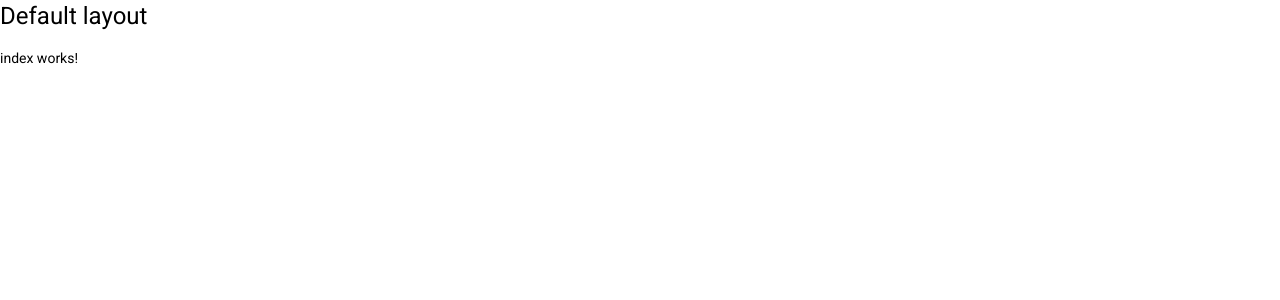
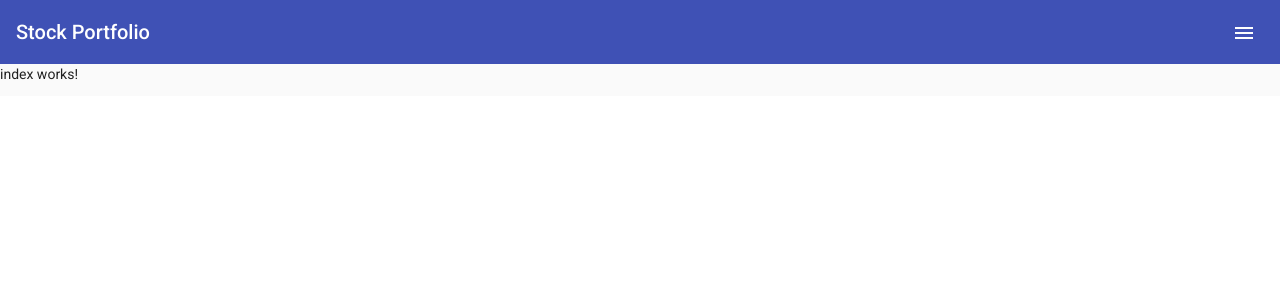
Before and after one commit to Darkvood/stock-portfolio, an Angular app: page / in a window 1280 px wide. Shown: the top 300 px of the page. Built offline with nearby package versions, Linux system fonts and the light colour scheme.

Commit message:
feat(layout/header): Добавлен хедер

```diff
--- a/src/app/layout/default/default.component.html
+++ b/src/app/layout/default/default.component.html
@@ -1,5 +1,9 @@
-<div>
-  <h1>Default layout</h1>
+<app-header></app-header>
 
-  <router-outlet></router-outlet>
-</div>
+<mat-drawer-container>
+  <mat-drawer mode="side">aside</mat-drawer>
+
+  <mat-drawer-content>
+    <router-outlet></router-outlet>
+  </mat-drawer-content>
+</mat-drawer-container>
--- a/src/app/layout/default/default.component.ts
+++ b/src/app/layout/default/default.component.ts
@@ -5,5 +5,9 @@ import { Component, OnInit } from "@angular/core";
   templateUrl: "./default.component.html"
 })
 export class DefaultComponent {
-  constructor() {}
+  sideBarOpen = true;
+
+  toggleSideBar(): void {
+    this.sideBarOpen = !this.sideBarOpen;
+  }
 }
--- /dev/null
+++ b/src/app/layout/default/header/header.component.html
@@ -0,0 +1,11 @@
+<mat-toolbar color="primary">
+  <mat-toolbar-row>
+    <span>Stock Portfolio</span>
+
+    <span class="spacer"></span>
+
+    <button mat-icon-button aria-label="Открыть меню">
+      <mat-icon>menu</mat-icon>
+    </button>
+  </mat-toolbar-row>
+</mat-toolbar>
--- /dev/null
+++ b/src/app/layout/default/header/header.component.scss
@@ -0,0 +1,3 @@
+.spacer {
+  flex: 1 1 auto;
+}
```
Also changed, not shown: src/app/layout/default/header/header.component.ts (added, +10 -0 lines), src/app/layout/layout.module.ts (+4 -3 lines).
